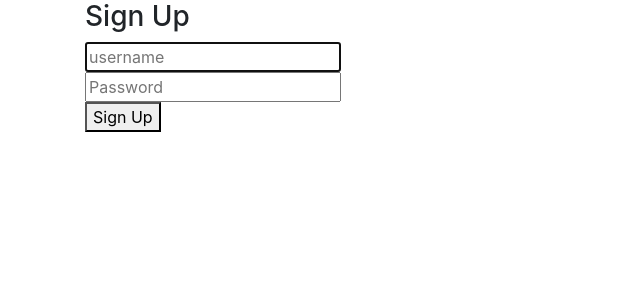
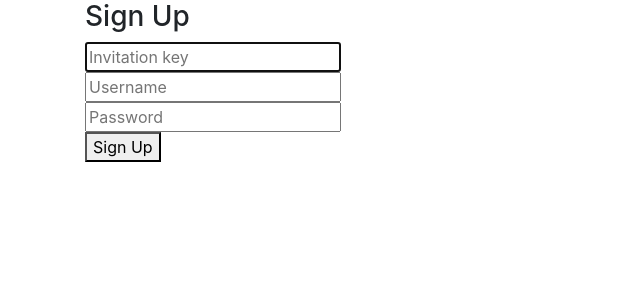
Before and after one commit to fjd35/world_cup, a Flask app: template src/templates/signup.html in a window 1280 px wide. Shown: the part 56-356 px from the top of the page, without its empty margins (0-640 px from the left). Run offline with Flask 3, Linux system fonts and the light colour scheme; the template is opened without the code that fills it, so the values that code supplies are empty; parts of the project's set-up code (start-up, migrations or seed data) failed here and were passed over; some libraries are stand-ins or nearby versions.

Commit message:
Set secret invitation key for signup

```diff
--- a/src/templates/signup.html
+++ b/src/templates/signup.html
@@ -6,7 +6,7 @@
     <div class="box">
         {% with messages = get_flashed_messages() %}
         {% if messages %}
-            <div class="notification is-danger">
+            <div class="notification" style="color: red">
                 {{ messages[0] }}. Go to <a href="{{ url_for('auth.login') }}">login page</a>.
             </div>
         {% endif %}
@@ -14,7 +14,13 @@
         <form method="POST" action="/signup">
             <div class="field">
                 <div class="control">
-                    <input class="input is-large" type="username" name="username" placeholder="username" autofocus="">
+                    <input class="input is-large" type="text" name="key" placeholder="Invitation key" autofocus="">
+                </div>
+            </div>
+
+            <div class="field">
+                <div class="control">
+                    <input class="input is-large" type="username" name="username" placeholder="Username" autofocus="">
                 </div>
             </div>
 
```
Also changed, not shown: src/auth.py (+7 -2 lines).
